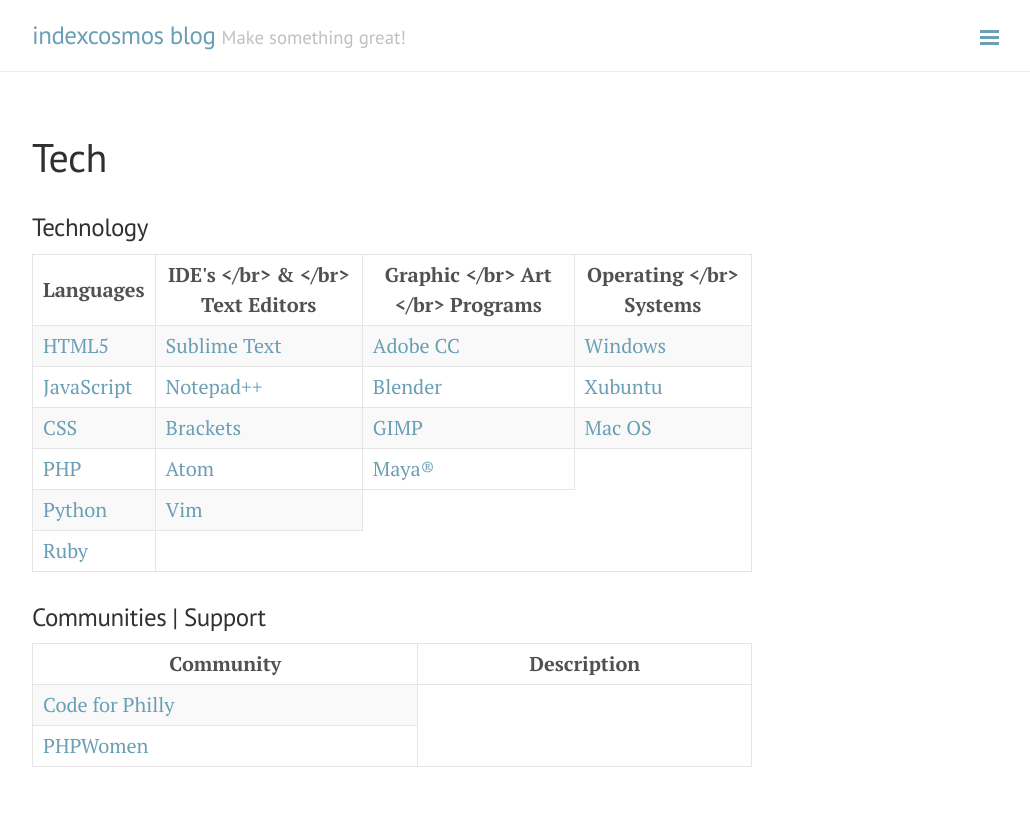
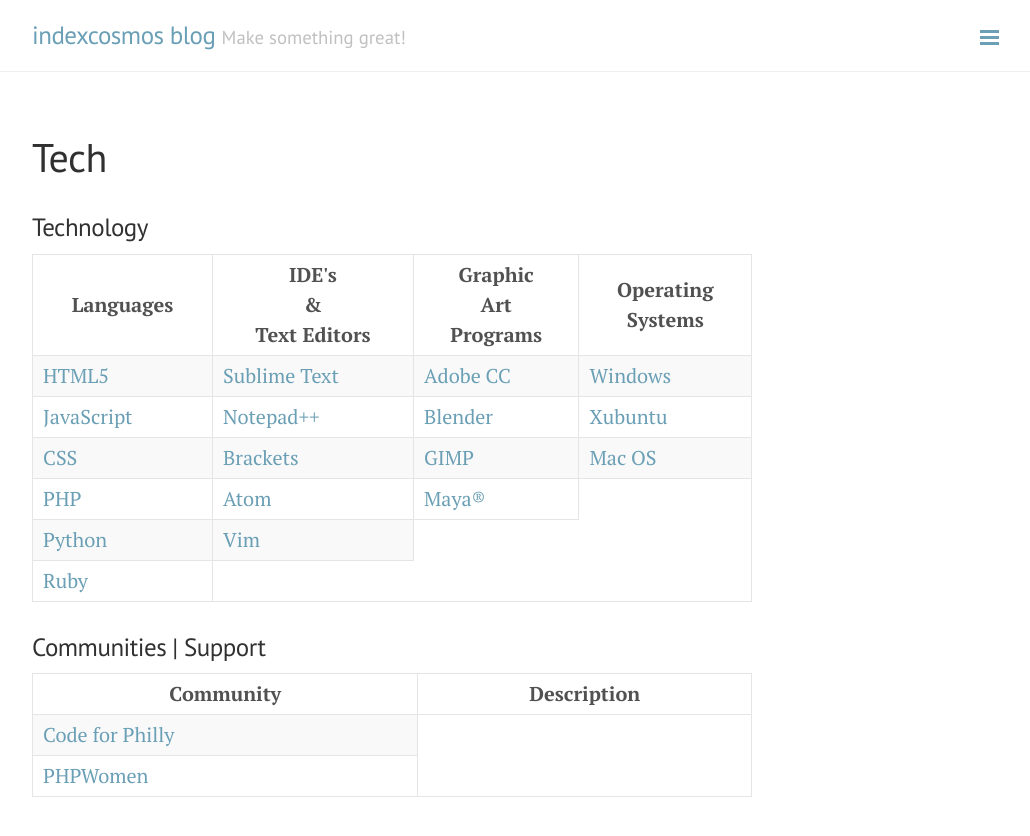
Before and after one commit to indexcosmos/indexcosmos.github.io, a Jekyll site: the page built from tech.md, in a window 1280 px wide. Shown: the top 836 px of the page, without its empty margins (248-1278 px from the left). Built offline with Jekyll 4.4.1, drawn with Linux system fonts in a browser that asks for light colours; Markdown is read by kramdown in place of the engine named in the settings.

Commit message:
update file

```diff
--- a/tech.md
+++ b/tech.md
@@ -10,9 +10,9 @@ title: Tech
   <thead>
     <tr>
       <th>Languages</th>
-      <th>IDE's </br> & </br> Text Editors</th>
-      <th>Graphic </br> Art </br> Programs</th>
-      <th>Operating </br> Systems</th>
+      <th>IDE's <br /> & <br /> Text Editors</th>
+      <th>Graphic <br /> Art <br /> Programs</th>
+      <th>Operating <br /> Systems</th>
     </tr>
   </thead>
 
```
